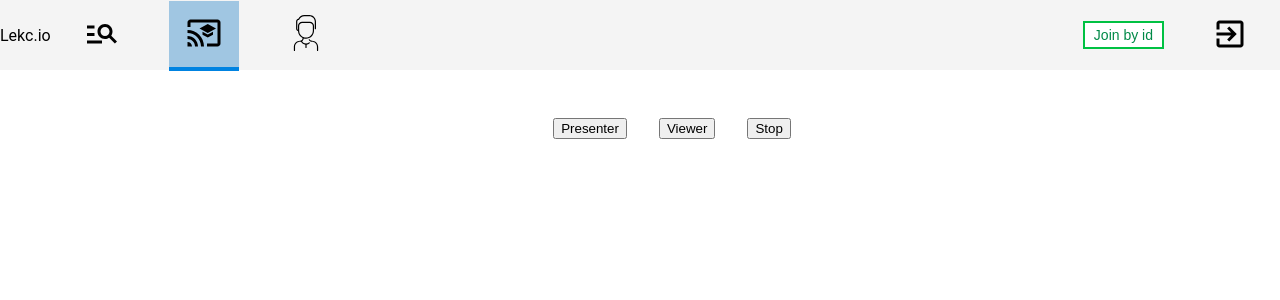
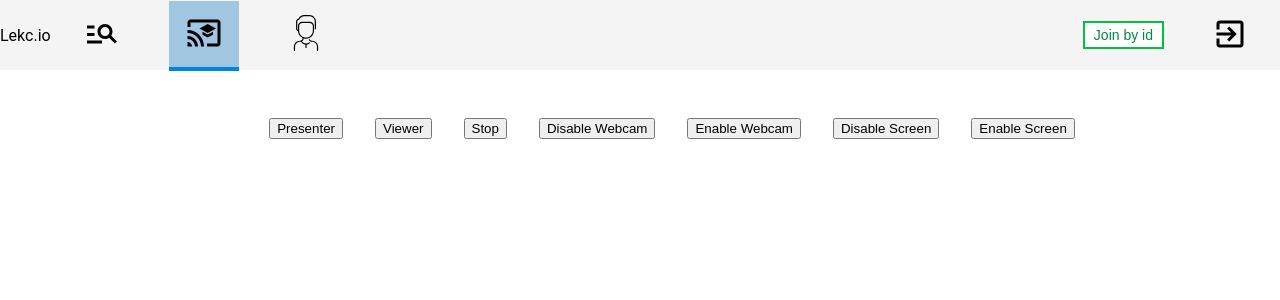
Before and after one commit to kekasquad/lekc.io, a React (Create React App) app in the folder frontend/: page /stream in a window 1280 px wide. Shown: the top 300 px of the page. Built offline with nearby package versions, Linux system fonts and the light colour scheme; no server answers.

Commit message:
Enable/Disable video

```diff
--- a/frontend/src/StreamViewer/StreamViewer.tsx
+++ b/frontend/src/StreamViewer/StreamViewer.tsx
@@ -32,6 +32,11 @@ export default class Stream extends React.Component {
         this.stop = this.stop.bind(this);
         this.dispose = this.dispose.bind(this);
         this.sendMessage = this.sendMessage.bind(this);
+
+        this.disableWebcam = this.disableWebcam.bind(this);
+        this.enableWebcam = this.enableWebcam.bind(this);
+        this.disableScreen = this.disableScreen.bind(this);
+        this.enableScreen = this.enableScreen.bind(this);
     }
 
     componentDidMount() {
@@ -208,6 +213,24 @@ export default class Stream extends React.Component {
         this.ws?.send(jsonMessage);
     }
 
+    disableWebcam(): void {
+        this.webcamWebRtcPeer?.getLocalStream()?.getVideoTracks()
+            .map((track: MediaStreamTrack) => track.enabled = false);
+    }
+    enableWebcam(): void {
+        this.webcamWebRtcPeer?.getLocalStream()?.getVideoTracks()
+            .map((track: MediaStreamTrack) => track.enabled = true);
+    }
+
+    disableScreen(): void {
+        this.screenWebRtcPeer?.getLocalStream()?.getVideoTracks()
+            .map((track: MediaStreamTrack) => track.enabled = false);
+    }
+    enableScreen(): void {
+        this.screenWebRtcPeer?.getLocalStream()?.getVideoTracks()
+            .map((track: MediaStreamTrack) => track.enabled = true);
+    }
+
     render(): JSX.Element {
         return (
             <div className="kek">
@@ -217,6 +240,10 @@ export default class Stream extends React.Component {
                         <button id='call' onClick={this.presenter}>Presenter</button>
                         <button id='viewer' onClick={this.viewer}>Viewer</button>
                         <button id='terminate' onClick={this.stop}>Stop</button>
+                        <button onClick={this.disableWebcam}>Disable Webcam</button>
+                        <button onClick={this.enableWebcam}>Enable Webcam</button>
+                        <button onClick={this.disableScreen}>Disable Screen</button>
+                        <button onClick={this.enableScreen}>Enable Screen</button>
                     </div>
 
                     <video id='Stream-screen_video' autoPlay={true}></video>
```
